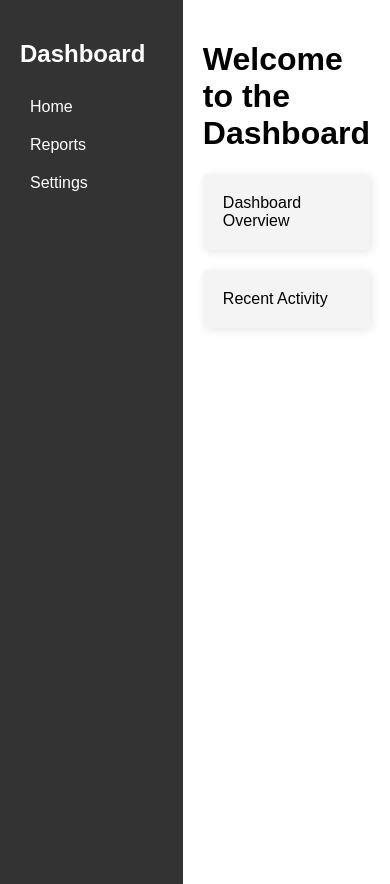
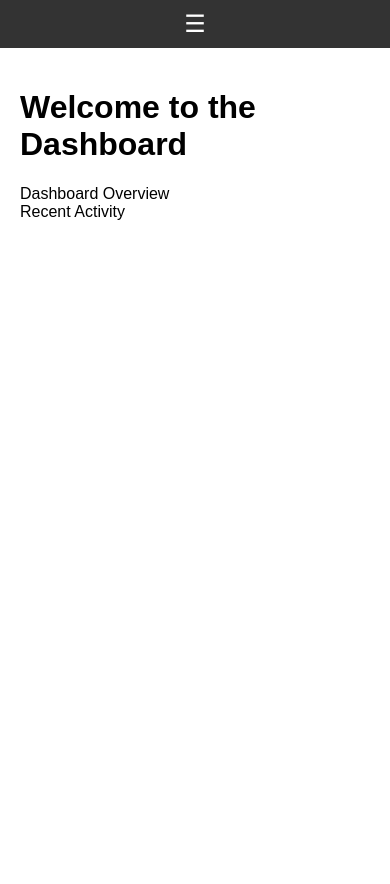
Before and after one commit to Zelinkar/dashboard, a plain HTML site: page index.html in a window 390 px wide. After the commit the page ends 844 px from the top, so only its background shows below. Drawn offline with Linux system fonts and the light colour scheme.

Commit message:
index.html

```diff
--- a/index.html
+++ b/index.html
@@ -10,13 +10,16 @@
             margin: 0;
             padding: 0;
             display: flex;
+            flex-direction: column;
         }
         .sidebar {
             width: 250px;
             background: #333;
             color: white;
+            padding: 20px;
+            position: fixed;
             height: 100vh;
-            padding: 20px;
+            transition: transform 0.3s ease;
         }
         .sidebar ul {
             list-style: none;
@@ -32,18 +35,37 @@
         .content {
             flex: 1;
             padding: 20px;
+            margin-left: 250px;
+            transition: margin-left 0.3s ease;
         }
-        .card {
-            background: #f4f4f4;
-            padding: 20px;
-            margin-bottom: 20px;
-            border-radius: 5px;
-            box-shadow: 2px 2px 10px rgba(0, 0, 0, 0.1);
+        .menu-toggle {
+            display: none;
+            font-size: 24px;
+            padding: 10px;
+            background: #333;
+            color: white;
+            border: none;
+            cursor: pointer;
+        }
+        @media (max-width: 768px) {
+            .sidebar {
+                transform: translateX(-100%);
+            }
+            .content {
+                margin-left: 0;
+            }
+            .menu-toggle {
+                display: block;
+            }
+            .sidebar.active {
+                transform: translateX(0);
+            }
         }
     </style>
 </head>
 <body>
-    <div class="sidebar">
+    <button class="menu-toggle" onclick="toggleMenu()">☰</button>
+    <div class="sidebar" id="sidebar">
         <h2>Dashboard</h2>
         <ul>
             <li onclick="showContent('home')">Home</li>
@@ -76,6 +98,11 @@
 
             content.innerHTML = html;
         }
+
+        function toggleMenu() {
+            const sidebar = document.getElementById("sidebar");
+            sidebar.classList.toggle("active");
+        }
     </script>
 </body>
 </html>
```
